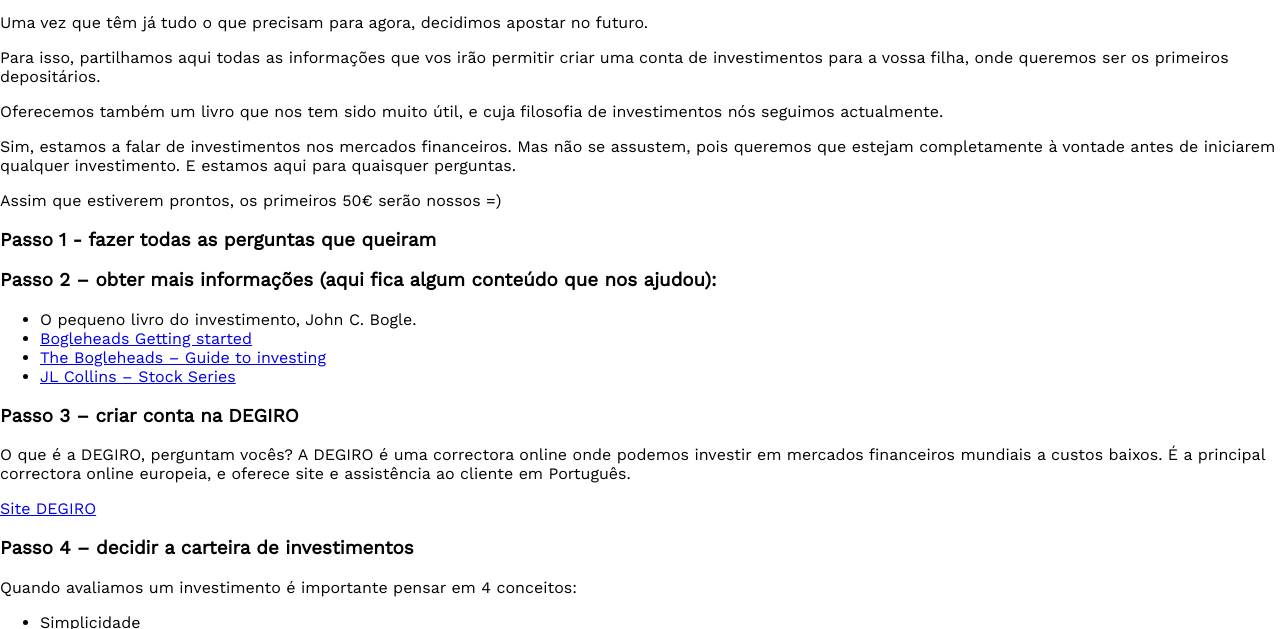
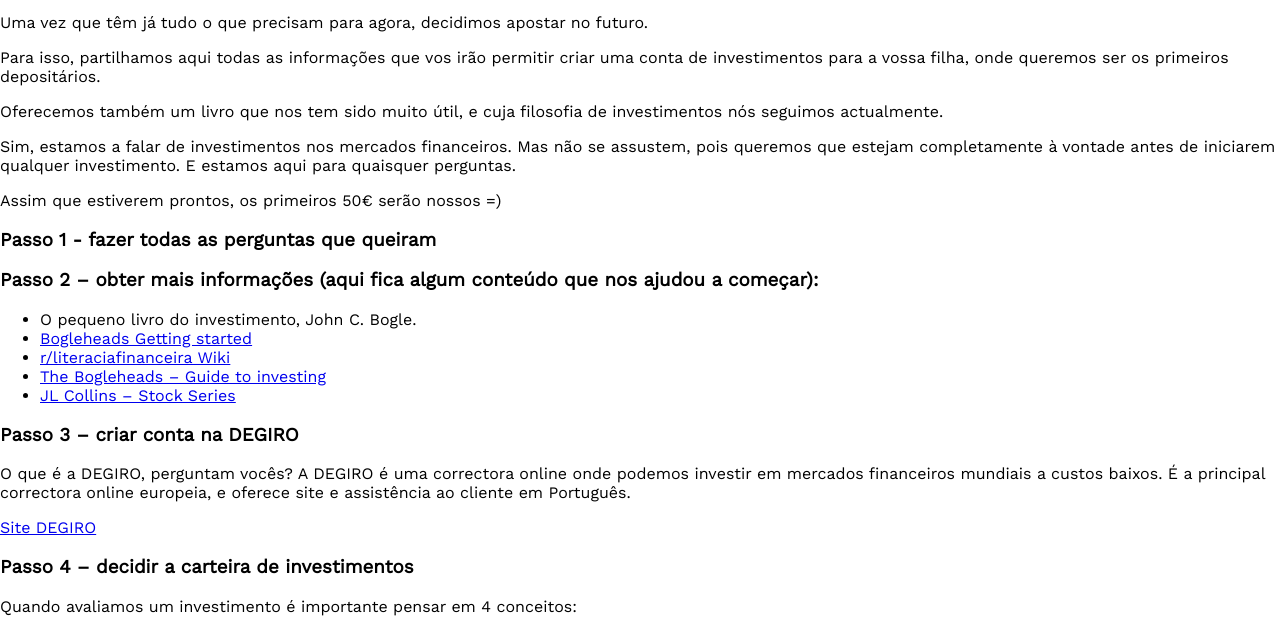
Before and after one commit to vidigaljoao/babies2021, a plain HTML site: page index.html in a window 1280 px wide. Shown: the part 103-732 px from the top of the page. Drawn offline with nearby package versions, Linux system fonts and the light colour scheme.

Commit message:
Update index.html

```diff
--- a/index.html
+++ b/index.html
@@ -22,10 +22,11 @@
     <p>Assim que estiverem prontos, os primeiros 50€ serão nossos =)</p>
 
     <h3>Passo 1 - fazer todas as perguntas que queiram</h3>
-    <h3>Passo 2 – obter mais informações (aqui fica algum conteúdo que nos ajudou):</h3>
+    <h3>Passo 2 – obter mais informações (aqui fica algum conteúdo que nos ajudou a começar):</h3>
     <ul>
       <li>O pequeno livro do investimento, John C. Bogle.</li>
       <li><a href="https://www.bogleheads.org/wiki/Getting_started_for_non-US_investors">Bogleheads Getting started</a></li>
+      <li><a href="https://www.reddit.com/r/literaciafinanceira/wiki/index">r/literaciafinanceira Wiki</a></li>
       <li><a href="http://doc.xueqiu.com/14cf53ebdeb1cd3fd7a1bfa2.pdf">The Bogleheads – Guide to investing</a></li>
       <li><a href="https://jlcollinsnh.com/stock-series/">JL Collins  – Stock Series</a></li>
     </ul>
```
